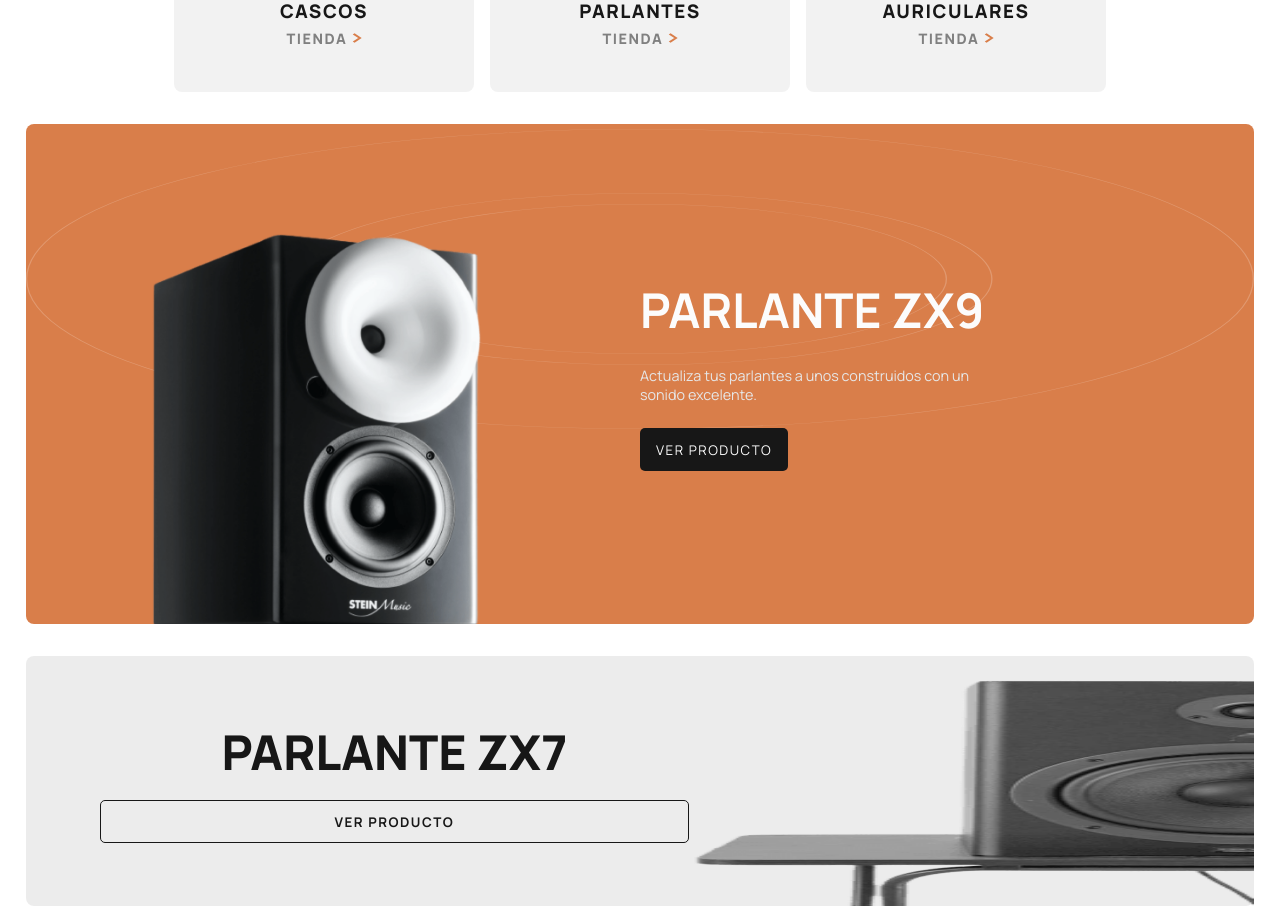
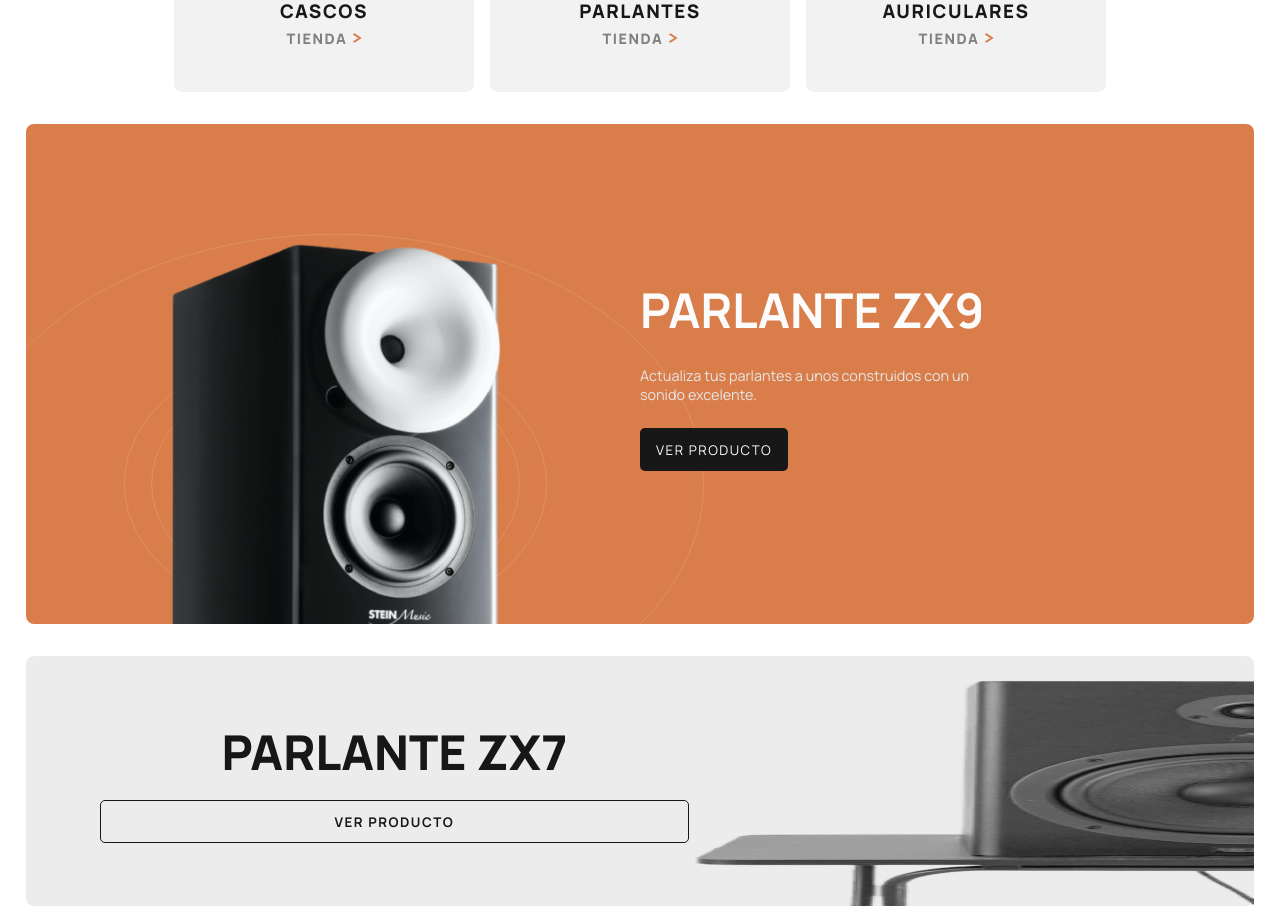
Before and after one commit to Fede-Baleyron/audiophile-store, a React (Vite) app: page / in a window 1280 px wide. Shown: the part 1040-1961 px from the top of the page. Built offline with nearby package versions, Linux system fonts and the light colour scheme.

Commit message:
add zx9 lines bg

```diff
--- a/src/modules/pages/home/Main.tsx
+++ b/src/modules/pages/home/Main.tsx
@@ -4,6 +4,7 @@ import { YX1Card } from './components/YX1Card'
 import { ZX7Card } from './components/ZX7Card'
 import { ZX9Card } from './components/ZX9Card'
 import './styles/home.css'
+import './styles/popular-cards.css'
 
 const Main = () => {
   return (
--- a/src/modules/pages/home/components/ZX9Card.tsx
+++ b/src/modules/pages/home/components/ZX9Card.tsx
@@ -1,7 +1,6 @@
 import { useDetectUserWidth } from '../../../../hooks/useDetectUserWidth'
 import { homeImagesRoute, iconsPath } from '../../../helpers/imagesRoutes'
 import { Button } from '../../../shared/Button'
-import '../styles/popular-cards-styles.css'
 
 export const ZX9Card = () => {
   const isDesktop = useDetectUserWidth(1201).isWidth
--- a/src/modules/pages/home/styles/popular-cards-styles.css
+++ b/src/modules/pages/home/styles/popular-cards.css
@@ -25,11 +25,10 @@
   background-color: var(--primary-dark);
   border-radius: 8px;
 }
-.popular-card-layer-zx9::before {
+.zx9-img-container::before {
   content: '';
   position: absolute;
-  top: 5px;
-  left: 0;
+  top: 0;
   width: 100%;
   height: 60%;
   background: url('/assets/icons/icon-pattern-circles.svg') no-repeat;
@@ -165,12 +164,13 @@
   }
   .zx9-img-container {
     position: relative;
+    left: -120px;
+    bottom: -10px;
     width: 30%;
     height: 100%;
   }
   .popular-card-img-zx9 {
     position: absolute;
-    left: -120px;
     bottom: -10px;
     width: 400px;
     max-width: max-content;
@@ -201,4 +201,10 @@
   .yx1-card-info > h4 {
     font-size: 3rem;
   }
+  .zx9-img-container::before {
+    top: initial;
+    bottom: -100px;
+    width: 200%;
+    height: 100%;
+  }
 }
```
